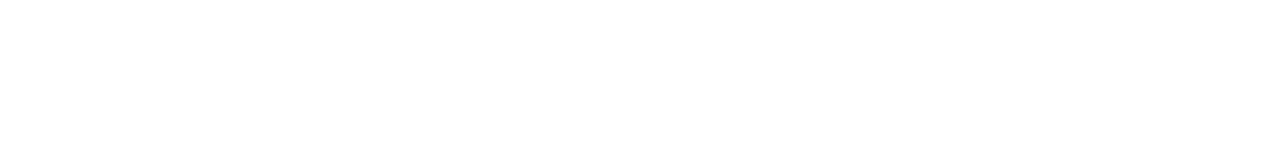
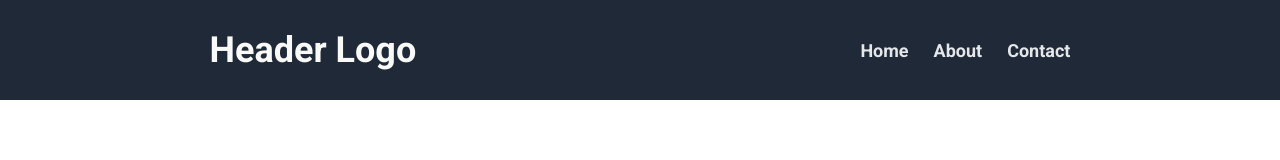
Before and after one commit to suryanva/TOPLandingPage, a plain HTML site: page index.html in a window 1280 px wide. Drawn offline with Linux system fonts and the light colour scheme.

Commit message:
added nav bar section

```diff
--- a/index.html
+++ b/index.html
@@ -8,6 +8,22 @@
     <title>Landing Page</title>
 </head>
 <body>
+    <!-- Begining of the Navigation bar -->
+    <nav class="navbar">
+        <div class="container">
+          <div class="logo">
+            <h1>Header Logo</h1>
+          </div>
+          <div class="links">
+            <ul class="items">
+              <li><a class="item" href="#">Home</a></li>
+              <li><a class="item" href="#">About</a></li>
+              <li><a class="item" href="#">Contact</a></li>
+            </ul>
+          </div>
+        </div>
+      </nav>
 
+      <!-- End of the Navigation bar -->
 </body>
 </html>
--- a/style.css
+++ b/style.css
@@ -0,0 +1,44 @@
+@import url('https://fonts.googleapis.com/css2?family=Roboto:wght@400;500;700&display=swap');
+
+*{
+    box-sizing: border-box;
+    /* border: 2px solid red; */
+    margin: 0;
+    padding: 0;
+    font-family: "Roboto",sans-serif;
+    font-weight: bold;
+}
+
+/* Begining of the Navbar */
+.navbar {
+    height: 100px;
+    background-color: #1f2937;
+}
+
+.navbar .container {
+    height: 100%;
+    display: flex;
+    flex-direction: row;
+    justify-content: space-around;
+    align-items: center;
+}
+
+.container .logo {
+    color: #f9faf8;
+    font-size: 24px;
+}
+
+.links .items {
+    display: flex;
+    list-style: none;
+
+}
+
+ul li a {
+    text-decoration: none;
+    color: #e5e7eb;
+    font-size: 18px;
+    margin-left: 25px;
+}
+
+/* End of the Navbar */
```
